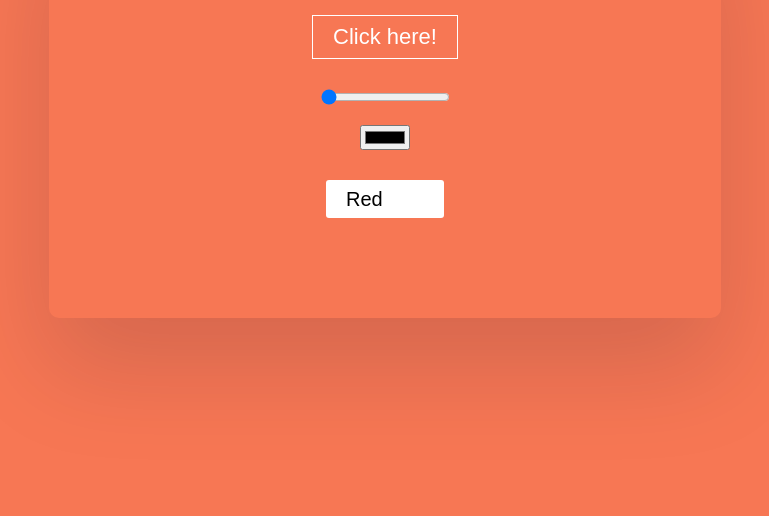
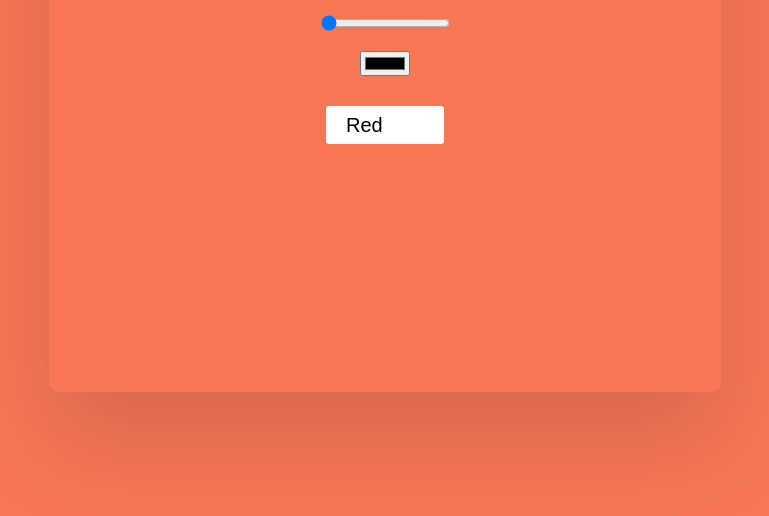
Before and after one commit to SelvaraniDG/Color-Generator, a plain HTML site: page index.html in a window 1280 px wide. Shown: the part 300-816 px from the top of the page, without its empty margins (255-1024 px from the left). Drawn offline with Linux system fonts and the light colour scheme.

Commit message:
fixed a bug

```diff
--- a/style.css
+++ b/style.css
@@ -7,7 +7,7 @@ body {
 }
 
 .container{
-    height: 380px;
+    height: 528px;
     width: 50%;
     padding: 20px;
     position:relative;
```
